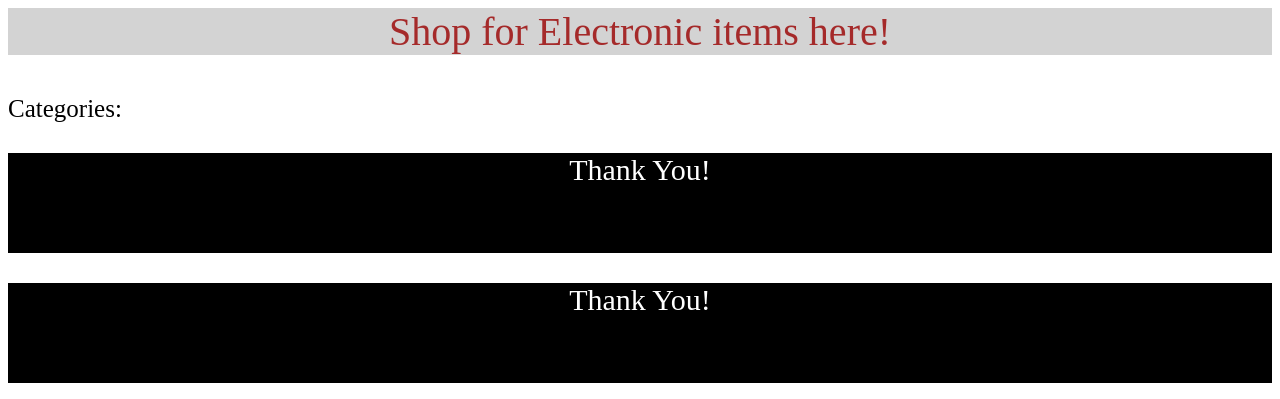
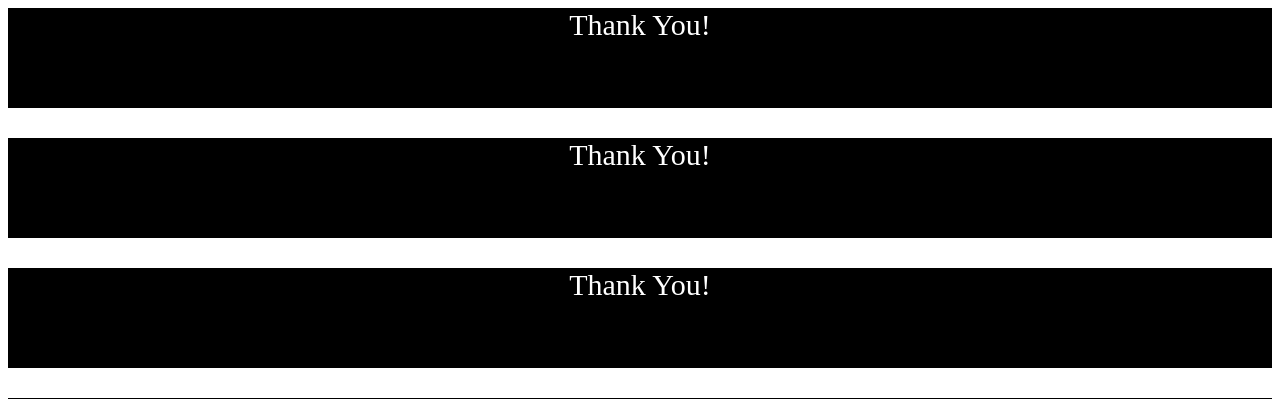
Before and after one commit to mohithb987/ie_portal, a PHP site: page /home.php in a window 1280 px wide. Shown: the top 399 px of the page. Run offline with PHP 8.4, Linux system fonts and the light colour scheme.

Commit message:
changed home

```diff
--- a/home.php
+++ b/home.php
@@ -3,8 +3,7 @@
 	<title>this is ashish page</title>
 </head>
 <body>
-<p style="text-align: center; font-size:40px; color: brown; background-color: lightgrey;"> Shop for Electronic items here! </p>
-<p style="font-size: 25px;"> Categories: </p>
+
 
 <footer style="height: 100px; font-size: 30px; color: white;background-color: black; text-align: center;"> <p>Thank You!</p></footer>
 <footer style="height: 100px; font-size: 30px; color: white;background-color: black; text-align: center;"> <p>Thank You!</p></footer>
```
